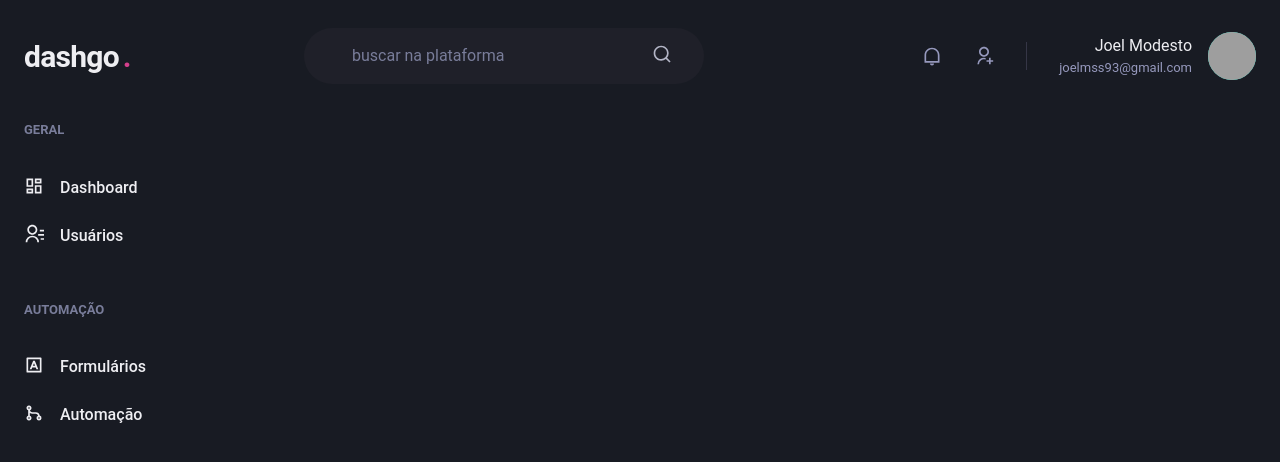
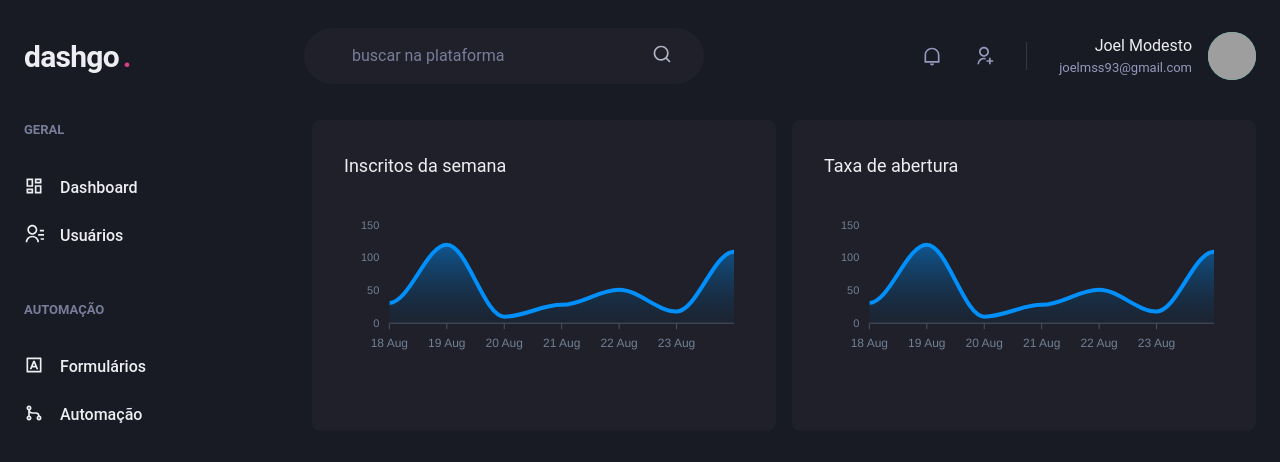
Before and after one commit to joelmss93/dashgo-ignite, a Next.js app: page /dashboard in a window 1280 px wide. Shown: the top 462 px of the page. Built offline with nearby package versions, Linux system fonts and the light colour scheme; grey boxes are pictures that could not be loaded.

Commit message:
feat: dashboard page

```diff
--- a/package.json
+++ b/package.json
@@ -13,9 +13,11 @@
     "@chakra-ui/react": "^1.6.5",
     "@emotion/react": "^11",
     "@emotion/styled": "^11",
+    "apexcharts": "^3.28.1",
     "framer-motion": "^4",
     "next": "11.0.1",
     "react": "17.0.2",
+    "react-apexcharts": "^1.3.9",
     "react-dom": "17.0.2",
     "react-icons": "^4.2.0"
   },
--- a/src/pages/dashboard.tsx
+++ b/src/pages/dashboard.tsx
@@ -1,6 +1,67 @@
-import { Flex } from '@chakra-ui/react';
+import { Flex, SimpleGrid, Box, Text, theme } from '@chakra-ui/react';
+import dynamic from 'next/dynamic';
+
 import { Header } from '../components/Header';
 import { Sidebar } from '../components/Sidebar';
+
+const Chart = dynamic(() => import('react-apexcharts'), {
+  ssr: false,
+});
+
+const options = {
+  chart: {
+    toolbar: {
+      show: false,
+    },
+    zoom: {
+      enabled: false,
+    },
+    foreColor: theme.colors.gray[500],
+  },
+  grid: {
+    show: false,
+  },
+  dataLabels: {
+    enabled: false,
+  },
+  tooltip: {
+    enabled: false,
+  },
+  xaxis: {
+    type: 'datetime',
+    axisBorder: {
+      color: theme.colors.gray[600],
+    },
+    axisTicks: {
+      color: theme.colors.gray[600],
+    },
+    categories: [
+      '2021-08-18T00:00:00.000Z',
+      '2021-08-19T00:00:00.000Z',
+      '2021-08-20T00:00:00.000Z',
+      '2021-08-21T00:00:00.000Z',
+      '2021-08-22T00:00:00.000Z',
+      '2021-08-23T00:00:00.000Z',
+      '2021-08-24T00:00:00.000Z',
+    ],
+  },
+  fill: {
+    opacity: 0.3,
+    type: 'gradient',
+    gradient: {
+      shade: 'dark',
+      opacityFrom: 0.7,
+      opacityTo: 0.3,
+    },
+  },
+};
+
+const series = [
+  {
+    name: 'series1',
+    data: [31, 120, 10, 28, 51, 18, 109],
+  },
+];
 
 export default function Dashboard() {
   return (
@@ -9,6 +70,21 @@
 
       <Flex w="100%" my="6" maxWidth={1480} mx="auto" px="6">
         <Sidebar />
+
+        <SimpleGrid flex="1" gap="4" minChildWidth="320px" align="flex-start">
+          <Box p="8" bg="gray.800" borderRadius={8} pb="4">
+            <Text fontSize="lg" mb="4">
+              Inscritos da semana
+            </Text>
+            <Chart options={options} series={series} type="area" height={160} />
+          </Box>
+          <Box p="8" bg="gray.800" borderRadius={8}>
+            <Text fontSize="lg" mb="4">
+              Taxa de abertura
+            </Text>
+            <Chart options={options} series={series} type="area" height={160} />
+          </Box>
+        </SimpleGrid>
       </Flex>
     </Flex>
   );
```
Also changed, not shown: 1 other file (tests, documents, lock files or other folders).
